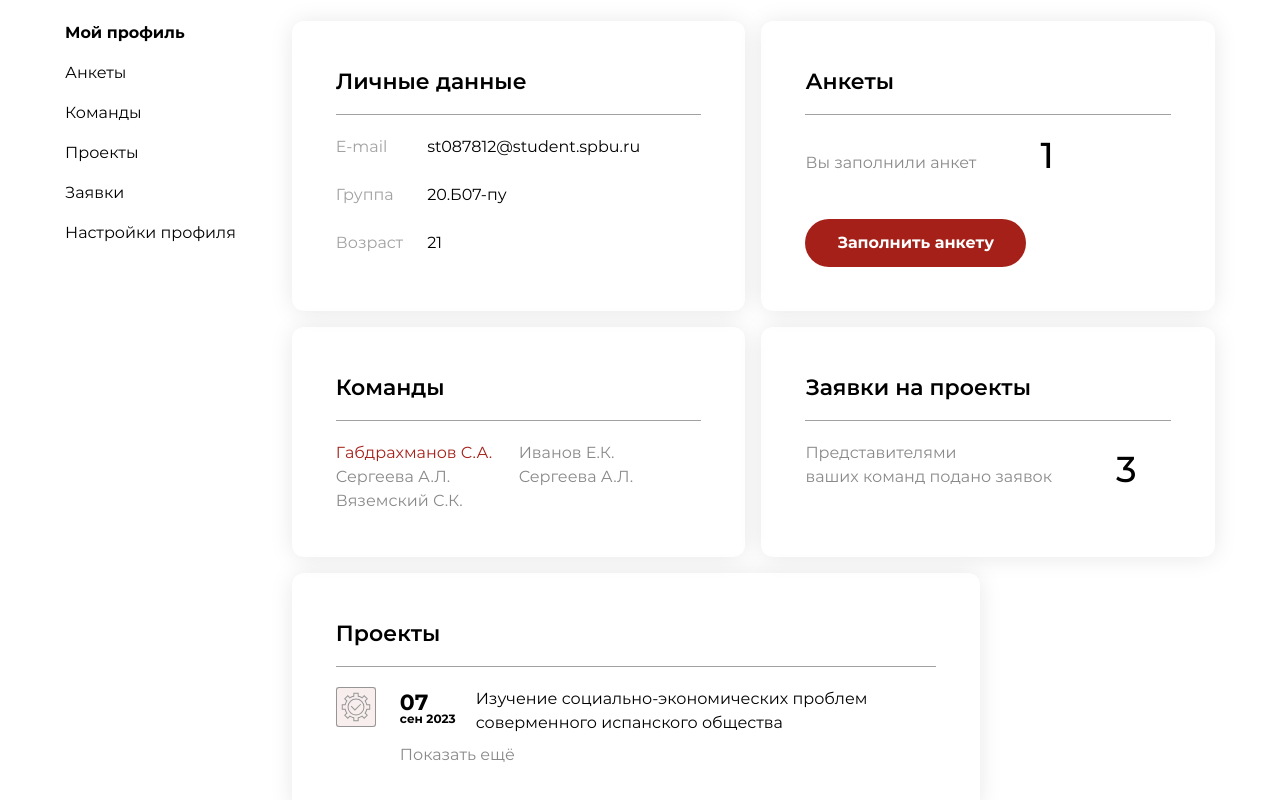
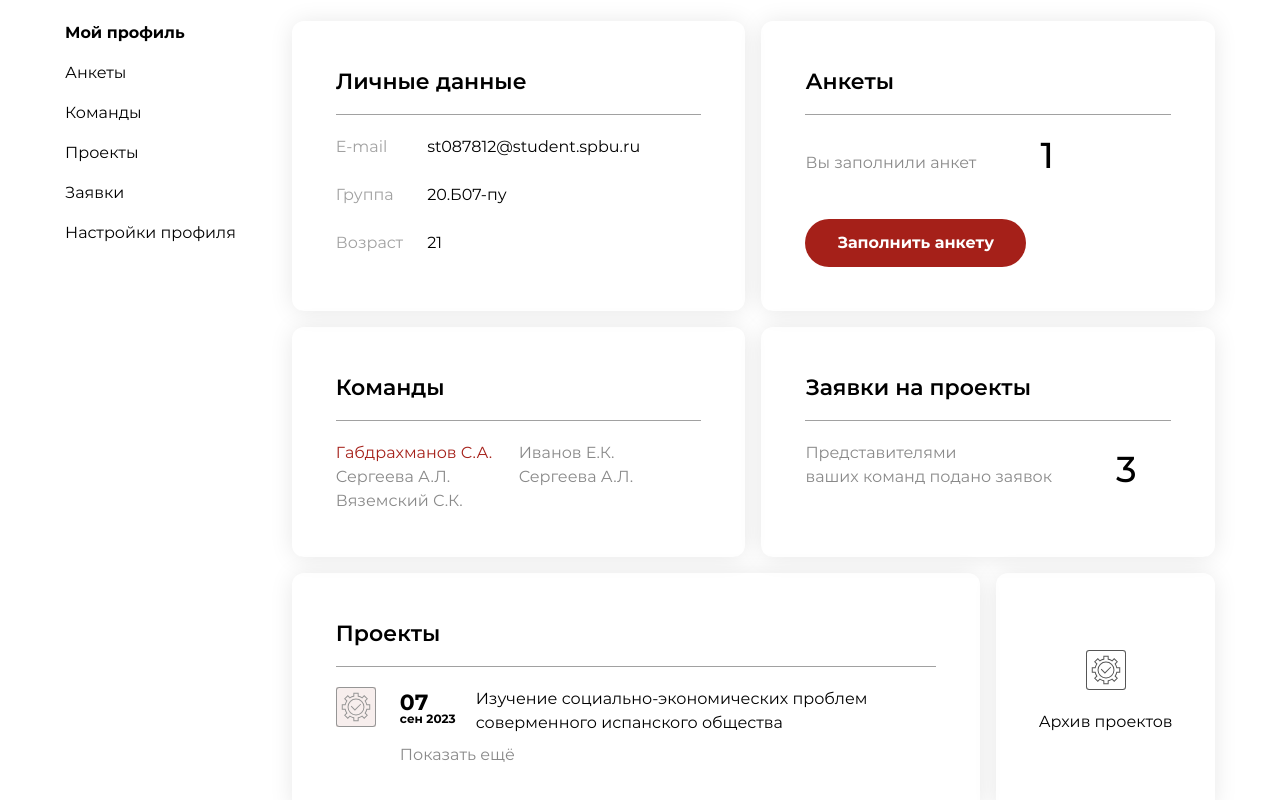
Before and after one commit to AngW1SH/Registry, a Next.js app in the folder client/: page /user in a window 1280 px wide. Shown: the part 320-1120 px from the top of the page. Built offline with nearby package versions, Linux system fonts and the light colour scheme; no server answers.

Commit message:
Add UserArchivePreview

```diff
--- a/client/src/pagesLayer/User/ui/UserHomePage.tsx
+++ b/client/src/pagesLayer/User/ui/UserHomePage.tsx
@@ -1,5 +1,6 @@
 import { UserHero } from "@/widgets/UserHero";
 import {
+  UserArchivePreview,
   UserFormsPreview,
   UserProfilePreview,
   UserProjectsPreview,
@@ -18,6 +19,7 @@ const UserHomePage: FC<UserHomePageProps> = () => {
       <UserTeamsPreview className="col-span-2" />
       <UserRequestsPreview className="col-span-2" />
       <UserProjectsPreview className="col-span-3" />
+      <UserArchivePreview className="col-span-1" />
     </div>
   );
 };
--- a/client/src/widgets/UserPreview/index.ts
+++ b/client/src/widgets/UserPreview/index.ts
@@ -3,6 +3,7 @@ import UserFormsPreview from "./ui/UserFormsPreview";
 import UserTeamsPreview from "./ui/UserTeamsPreview";
 import UserRequestsPreview from "./ui/UserRequestsPreview";
 import UserProjectsPreview from "./ui/UserProjectsPreview";
+import UserArchivePreview from "./ui/UserArchivePreview";
 
 export {
   UserProfilePreview,
@@ -10,4 +11,5 @@ export {
   UserTeamsPreview,
   UserRequestsPreview,
   UserProjectsPreview,
+  UserArchivePreview,
 };
--- /dev/null
+++ b/client/src/widgets/UserPreview/ui/UserArchivePreview.tsx
@@ -0,0 +1,28 @@
+import Image from "next/image";
+import { FC } from "react";
+
+interface UserArchivePreviewProps {
+  className?: string;
+}
+
+const UserArchivePreview: FC<UserArchivePreviewProps> = ({ className }) => {
+  return (
+    <div
+      className={
+        "flex flex-col items-center justify-center rounded-xl p-11 shadow-center-lg " +
+        className
+      }
+    >
+      <Image
+        height={40}
+        width={40}
+        src="/project-status-done-icon-alt.svg"
+        alt=""
+      />
+      <div className="pt-5" />
+      <p className="whitespace-nowrap">Архив проектов</p>
+    </div>
+  );
+};
+
+export default UserArchivePreview;
```
Also changed, not shown: client/public/project-status-done-icon-alt.svg (added).
